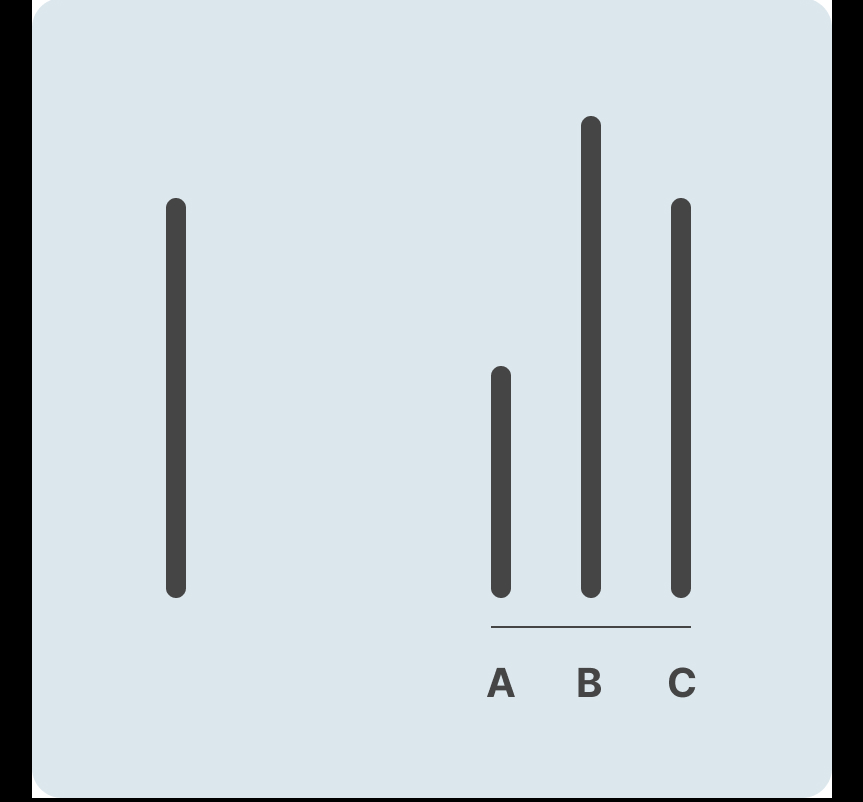
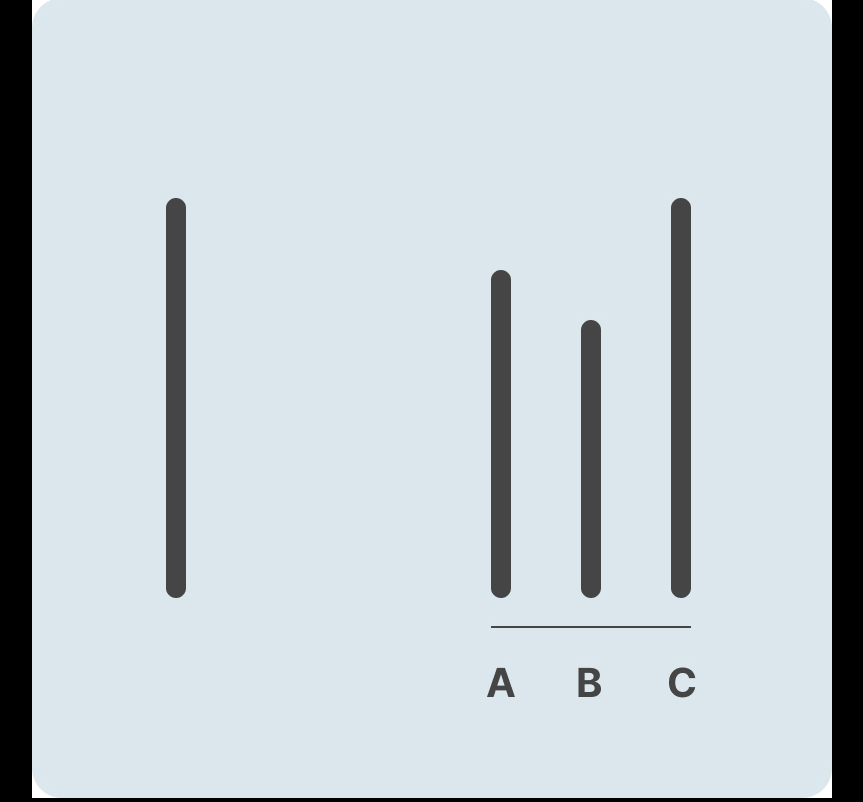
Before and after one commit to cristianhomm01-lgtm/experiment-asch, a plain HTML site: page p6.html in a window 1280 px wide. Shown: the whole page, without its empty margins (208-1071 px from the left). Drawn offline with Linux system fonts and the light colour scheme.

Commit message:
Update p6.html

```diff
--- a/p6.html
+++ b/p6.html
@@ -30,35 +30,39 @@
 <div id="container"></div>
 
 <script>
-  // Verificăm dacă tab-ul a fost deja accesat
-  if (localStorage.getItem('stimulus_used')) {
+  // Detectăm numele fișierului actual (ex: p1.html)
+  const fileName = window.location.pathname.split("/").pop().split(".")[0];
+
+  // Construim cheia unică pentru acest fișier
+  const storageKey = "stimulus_used_" + fileName;
+
+  // Verificăm dacă linkul a fost deja folosit
+  if (localStorage.getItem(storageKey)) {
     document.getElementById('container').innerHTML =
       '<div class="message">Ai folosit deja acest link. Nu mai poate fi accesat.</div>';
   } else {
-    localStorage.setItem('stimulus_used', 'true');
+    localStorage.setItem(storageKey, 'true');
 
     const container = document.getElementById('container');
     const img = document.createElement('img');
-    img.src = "1a.jpg";  // <- Înlocuiește cu URL-ul imaginii tale
+    img.src = "6a.jpg";
     img.alt = "Stimulus";
     container.appendChild(img);
 
-    // Detectăm dacă e mobil
     const isMobile = /iPhone|iPad|iPod|Android/i.test(navigator.userAgent);
 
     setTimeout(() => {
       if (!isMobile) {
-        // Desktop: închide tab-ul
         window.close();
       } else {
-        // Mobil: ascunde imaginea și afișează mesaj
         img.style.display = 'none';
         container.innerHTML =
-          '<div class="message">Timpul pentru imagine s-a terminat. Întoarce-te la Formular.</div>';
+          '<div class="message">Timpul s-a terminat. Întoarce-te la Formular.</div>';
       }
-    }, 10000); // 10 secunde
+    }, 10000);
   }
 </script>
 
+
 </body>
 </html>
```
